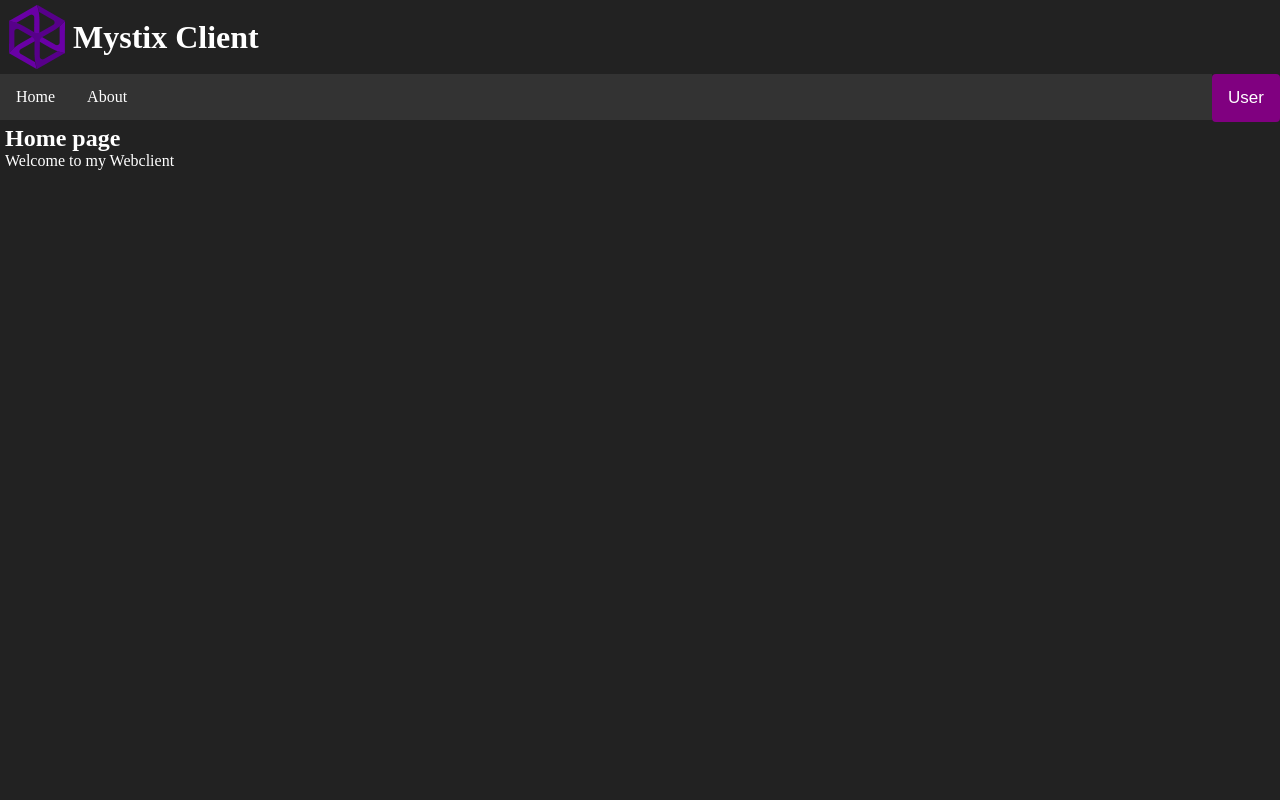
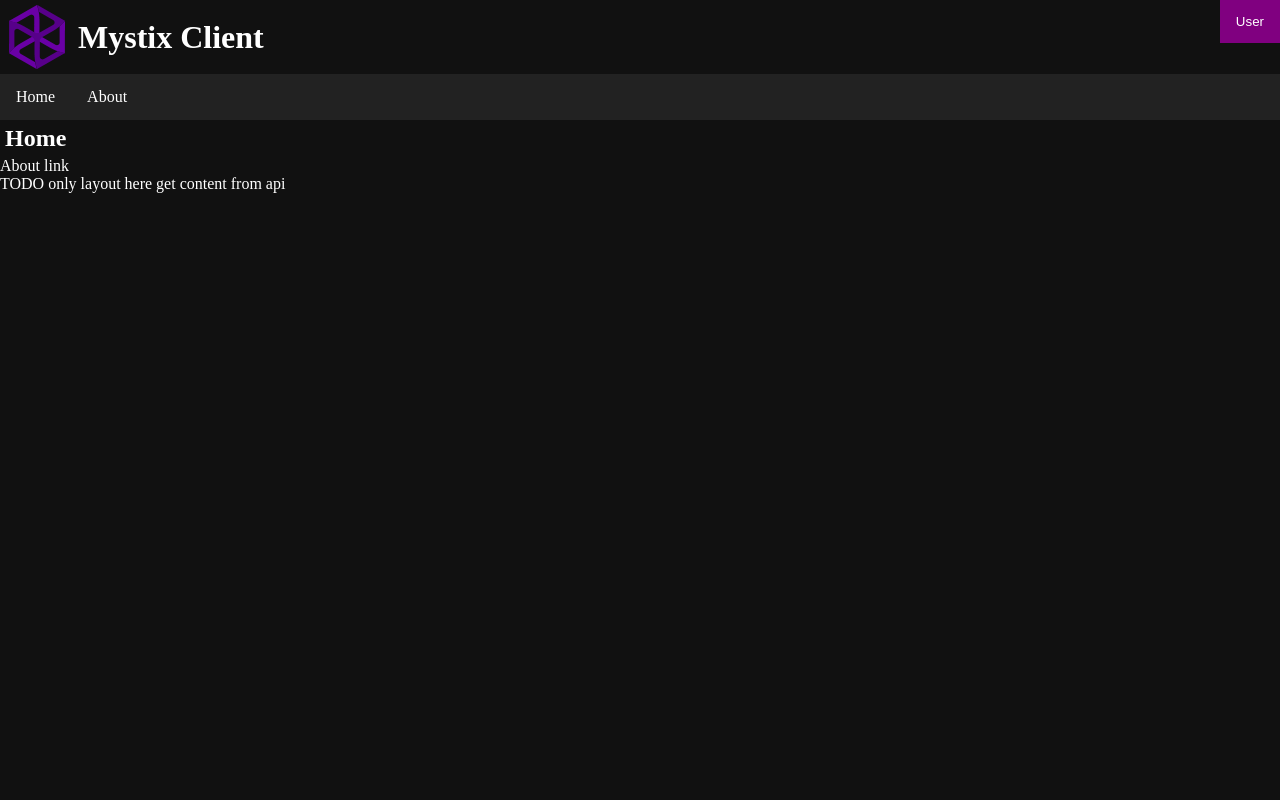
Before and after one commit to MystixCode/post_only_client, a PHP site: page / in a window 1280 px wide. Run offline with PHP 8.4, Linux system fonts and the light colour scheme.

Commit message:
client komplett js ohni php

```diff
--- /dev/null
+++ b/index.html
@@ -0,0 +1,22 @@
+<!DOCTYPE html>
+<html>
+    <head>
+        <title>MystixGame</title>
+        <script src="https://ajax.googleapis.com/ajax/libs/jquery/3.5.1/jquery.min.js"></script>
+        <meta charset="UTF-8">
+        <link rel="stylesheet" type="text/css" href="/style.css">
+    </head>
+    <body>
+    <script>
+
+        if ($("#app").length !== 0){
+            //alert('app already exist dont load template');
+        }
+        else {
+            //alert('load template');
+            var page = '/pages/template.html';
+            $("body").load(page);
+        }
+    </script>
+    </body>
+</html>
--- a/index.php
+++ /dev/null
@@ -1,11 +0,0 @@
-<?php
-if(!empty($_SERVER['HTTP_X_REQUESTED_WITH'])
-   && strtolower($_SERVER['HTTP_X_REQUESTED_WITH']) == 'xmlhttprequest')
-  {
-    echo "its ajax!!!!!!!!!!!!!!!!!!!!!!!!!!!!!!!!!!!!!!!!!!!!!!!!!!!!!!!!";
-  }
-else{
-    //echo "not ajax--> load template and home";
-    include('pages/template.html');
-}
- ?>
--- a/info.php
+++ /dev/null
@@ -1 +0,0 @@
-<?php phpinfo(); ?>
--- a/pages/about.html
+++ b/pages/about.html
@@ -1,4 +1,5 @@
 <h2>About</h2>
+<p>TODO: only layout here get content via api</p>
 <p>This webclient is made to test my JWT, POST only API.<p>
 <p>I intend to then use that API with the Godot Game Engine.</p>
 <img src="/logo_256.png">
--- a/pages/home.html
+++ b/pages/home.html
@@ -1,5 +1,6 @@
-<h2>Home page</h2>
-<p>Welcome to my Webclient</p>
+<h2>Home</h2>
+<a href='/about'>About link</a>
+<p>TODO only layout here get content from api</p>
 <script>
 
     var parsedToken = isLoggedIn();
@@ -9,5 +10,4 @@ if (parsedToken){
     else {
 
     }
-
 </script>
--- a/pages/template.html
+++ b/pages/template.html
@@ -1,17 +1,10 @@
-<html>
-    <head>
-        <title>MystixGame</title>
-        <link rel="shortcut icon" type="image/png" href="/favicon.png"/>
-        <link rel="stylesheet" href="/style.css">
-        <script src="https://ajax.googleapis.com/ajax/libs/jquery/3.5.1/jquery.min.js"></script>
-    </head>
-    <body>
-        <div class="title">
+
+<div class="grid-container">
+    <div class="header">
         <a href='/'>
-                <img src="/logo_64.png">
+            <img src="/favicon.png">
             <h1>Mystix Client</h1>
         </a>
-        </div>
         <div id="usernav" class="dropdown">
             <button class="dropbtn">User</button>
             <div class="dropdown-content">
@@ -19,13 +12,20 @@
                 <a href='/user/register/'>Register</a>
             </div>
         </div>
+    </div>
+    <div class="menu">
          <nav id="mainnav">
              <ul>
                  <li><a href='/'>Home</a></li>
                  <li><a href='/about/'>About</a></li>
              </ul>
          </nav>
+     </div>
+     <div class="main">
          <div id="app" ></div>
+     </div>
+ </div>
+
 <script>
     //If link clicked prevent default and get page via ajax
         $(document).on('click', 'a', function(event) {
@@ -40,18 +40,40 @@
 
         // Revert to a previously saved browser history state
         window.addEventListener('popstate', function(event) {
-                console.log('popstate fired!');
+            //alert('popstate fired!');
             console.log(event.state);
             var page =event.state;
+            if (page == null) {
+                page = '/';
+            }
+            getPage(page);
+            //TODO go back or forward in history
+            //history.go(-1);
+            //history.pushState(page, page, page);
+        });
+
+
+    $( document ).ready(function() {
+        var page = $(location).attr('pathname');
         getPage(page);
     });
 
-            $( document ).ready(function() {
-                var page = $(location).attr('pathname').replace(/\/$/,'');
-                getPage(page);
-            });
+    function getPage(page){ //expects a page like: /service/action/payload1/payload2/payload3...
+        page = page.replace(/^\/|\/$/g, '');
+        var pagearr = page.split('/');
+        var service= pagearr[0];
+        var action = pagearr[1];
+        var payload = [];
+        for (i = 2; i < pagearr.length; i++) {
+            payload.push(pagearr[i]);
+        }
+        if (service && action && payload) {
+            page = '/' + service + '/' + action;
+        }
+        else {
+            page = '/' + page;
+        }
 
-            function getPage(page){
         if (page == '' || page == '/') {
             page = '/home';
         }
@@ -59,9 +81,10 @@
             localStorage.removeItem('token');
             window.location.href = "https://mystixgame.tk";
         }
-                var pages = ["/home", "/about", "/user/login", "/user/register", "/user/edit", "/user/list", "/character/list"];
+        //alert('service: ' + service + '\naction: ' + action  + '\npayload: ' + payload + '\npage: ' + page );
+        var pages = ["/home", "/about", "/user/login", "/user/register", "/user/edit", "/user/editOther", "/user/list", "/character/list"];
         if  (pages.indexOf(page) !== -1) { //if page in pages
-                    $("#app").load('/pages' + page + '.html');
+            $("#app").load('/pages' + page + '.html', payload);
         }
     }
 
@@ -140,6 +163,12 @@
         }
     }
 
+
+
+
+
+
+
+
+
 </script>
-    </body>
-</html>
--- a/pages/user/edit.html
+++ b/pages/user/edit.html
@@ -1,6 +1,6 @@
 <h2>Edit User</h2>
 
-<div class="container">
+
     <form action="#" method="post" id="edituserform">
         <label>Name</label>
         <input type="text" name="name">
@@ -13,7 +13,7 @@
         <input type="submit" name="submit" value="Submit Form">
     </form>
     <button style="background-color:#670000;" onclick="deleteUser()">Delete User</button>
-</div>
+
 
 <script>
     var parsedToken = isLoggedIn();
@@ -22,6 +22,7 @@
         var data = {};
         data['service'] = "user";
         data['action'] = "get";
+
         sendData(data);
 
 
--- a/pages/user/list.html
+++ b/pages/user/list.html
@@ -23,7 +23,7 @@
             $("#app").append("<ul id='userlist'></ul>");
             //foreach item in payload
             payload['payload'].forEach ((user, index) => {
-                $("#userlist").append("<li><span>" +user['user_id'] + "</span><a>" + user['user_name'] + "</a><span>" + user['user_email'] + "</span><span> ----------->" + user['user_roles'] + "</span><a style='float:right;'>Delete</a><a style='float:right;'>Edit</a></li>");
+                $("#userlist").append("<li><span>" +user['user_id'] + "</span><a>" + user['user_name'] + "</a><span>" + user['user_email'] + "</span><span> ----------->" + user['user_roles'] + "</span><a style='float:right;'>Delete</a><a href='/user/editOther/" + user['user_id'] + "' style='float:right;'>Edit</a></li>");
             });
         }
         $("#app").append('<button type="button" onclick="var page = \'/user/register\';getPage(page);history.pushState(page, page, page);">Create new user.</button>');
--- a/pages/user/login.html
+++ b/pages/user/login.html
@@ -1,5 +1,4 @@
 <h2>Login</h2>
-<div class="container">
     <form action="#" method="post" id="loginform">
         <label>Name</label>
         <input type="text" name="name">
@@ -7,9 +6,9 @@
         <input type="password" name="password">
         <input type="submit" name="submit" value="Submit Form">
     </form>
-</div>
+<p>TODO only layout here get content like title etc from api</p>
+<script>
 
-<script>
     $("#loginform").submit(function(event){
         event.preventDefault(); //prevent default action
         var data = {};
--- a/pages/user/register.html
+++ b/pages/user/register.html
@@ -1,5 +1,5 @@
 <h2>Register</h2>
-<div class="container">
+
     <form action="#" method="post" id="registerform">
         <label>Name</label>
         <input type="text" name="name">
@@ -12,8 +12,7 @@
         <input type="submit" name="submit" value="Submit Form">
         <div id="server-results"></div>
     </form>
-</div>
-
+<p>todo only layout here no content or title</p>
 <script>
     $("#registerform").submit(function(event) {
         event.preventDefault(); //prevent default action
--- a/style.css
+++ b/style.css
@@ -1,81 +1,54 @@
 
+/*## GRID ################################*/
+.header { grid-area: header; background-color: #111; }
+.menu { grid-area: menu; background-color: #222;}
+.main { grid-area: main; background-color: #111;}
+
+.grid-container {
+  display: grid;
+  grid-template-areas:
+    'header header header header header header'
+    'menu menu menu menu menu menu'
+    'main main main main main main';
+  grid-gap: 0px;
+  padding: 0px;
+}
+
+.grid-container > div {
+  padding: 0px 0;
+}
+
+/*## Basic html tags ################################*/
 * {
   box-sizing: border-box;
   margin: 0;
 }
 body {
-  background-color: #222;
+  background-color: #111;
   color: white;
 }
-
-/* style the container */
-.container {
-  position: relative;
-  border-radius: 5px;
-  background-color: #444;
-  padding: 10px 10px 10px 10px;
-}
-
-/* style inputs and link buttons */
 input,
 .btn,
 button {
-  width: 100%;
   padding: 12px;
   border: none;
-  border-radius: 4px;
-  margin: 5px 0;
-  font-size: 17px;
-  line-height: 20px;
   text-decoration: none; /* remove underline from anchors */
+  display: block;
+  width: 100%;
 }
 
-
-button {
+button, input[type=submit] {
     background-color: #4CAF50;
     color: white;
     cursor: pointer;
 }
-button:hover {
+button:hover, input[type=submit]:hover {
   background-color: #45a049;
 }
 
-/* style the submit button */
-input[type=submit]  {
-  background-color: #4CAF50;
-  color: white;
-  cursor: pointer;
-}
-
-input[type=submit]:hover {
-  background-color: #45a049;
-}
-
-#app {
-margin: 5px;
-}
-
-
-
-/* bottom container */
-.bottom-container {
-  background-color: #333;
-  border-radius: 0px 0px 4px 4px;
-  padding: 12px;
-  text-align:center;
-  color: white;
-}
 a {
   color:white;
   text-decoration: none;
-}
-
-.title {
-margin:5px;
-}
-.title img {
-  border:none;
-  vertical-align:middle;
 }
 
 h1 {
@@ -84,50 +57,28 @@ display: inline-block;
 vertical-align:middle;
 }
 
-#characterlist, #userlist {
-width: 100%;
+h2 {
+margin: 5px;
 }
 
-#characterlist, #userlist {
+img {
+    margin: 5px;
+    vertical-align:middle;
+}
+
+ul {
   list-style-type: none;
   margin: 0;
   padding: 0;
   overflow: hidden;
-
-}
-#characterlist li, #userlist li {
-    margin-bottom: 1px;
-    background-color:#444;
-}
-#characterlist li a, #userlist li a {
-    background-color:#555;
-  display: inline-block;
-  color: white;
-  text-align: center;
-  padding: 14px 16px;
-  text-decoration: none;
-}
-#characterlistli a:hover, #userlist li a:hover {
-  background-color: purple;
+  text-align:left;
 }
 
-#mainnav {
-  width: 100%;
+li {
+    background-color: #333;
 }
 
-#mainnav ul {
-  list-style-type: none;
-  margin: 0;
-  padding: 0;
-  overflow: hidden;
-  background-color: #333;
-}
-
-#mainnav li {
-  float: left;
-}
-
-#mainnav li a {
+li a {
   display: inline-block;
   color: white;
   text-align: center;
@@ -135,13 +86,20 @@ width: 100%;
   text-decoration: none;
 }
 
-#mainnav li a:hover {
-  background-color: #111;
+li a:hover {
+  background-color: purple;
 }
 
+#mainnav li {
+  float: left;
+  background-color: #222;
+}
 
-/*USER menu*/
-/* Dropdown Button */
+#userlist li, #characterlist li{
+    margin:2px;
+}
+
+/*## Dropdown Button ################################*/
 .dropbtn {
  background-color: purple;
  color: white;
@@ -149,14 +107,10 @@ width: 100%;
  margin: 0px;
 }
 
-/* The container <div> - needed to position the dropdown content */
 .dropdown {
- position: relative;
- display: inline-block;
  float: right;
 }
 
-/* Dropdown Content (Hidden by Default) */
 .dropdown-content {
  display: none;
  position: absolute;
@@ -167,7 +121,6 @@ width: 100%;
  z-index: 1;
 }
 
-/* Links inside the dropdown */
 .dropdown-content a {
  color: white;
  padding: 14px 16px;
@@ -176,9 +129,6 @@ width: 100%;
  border: 1px solid #222;
 }
 
-/* Change color of dropdown links on hover */
 .dropdown-content a:hover {background-color: purple;}
-/* Show the dropdown menu on hover */
 .dropdown:hover .dropdown-content {display: block;}
-/* Change the background color of the dropdown button when the dropdown content is shown */
 .dropdown:hover .dropbtn {background-color: darkmagenta;}
```
Also changed, not shown: pages/user/editOther.html (added, +81 -0 lines), .htaccess, favicon.ico (renamed from logo_64.png), favicon.png, logo_128.png (deleted), logo_512.png (deleted). Lines whose indentation alone changed are shown as unchanged.
